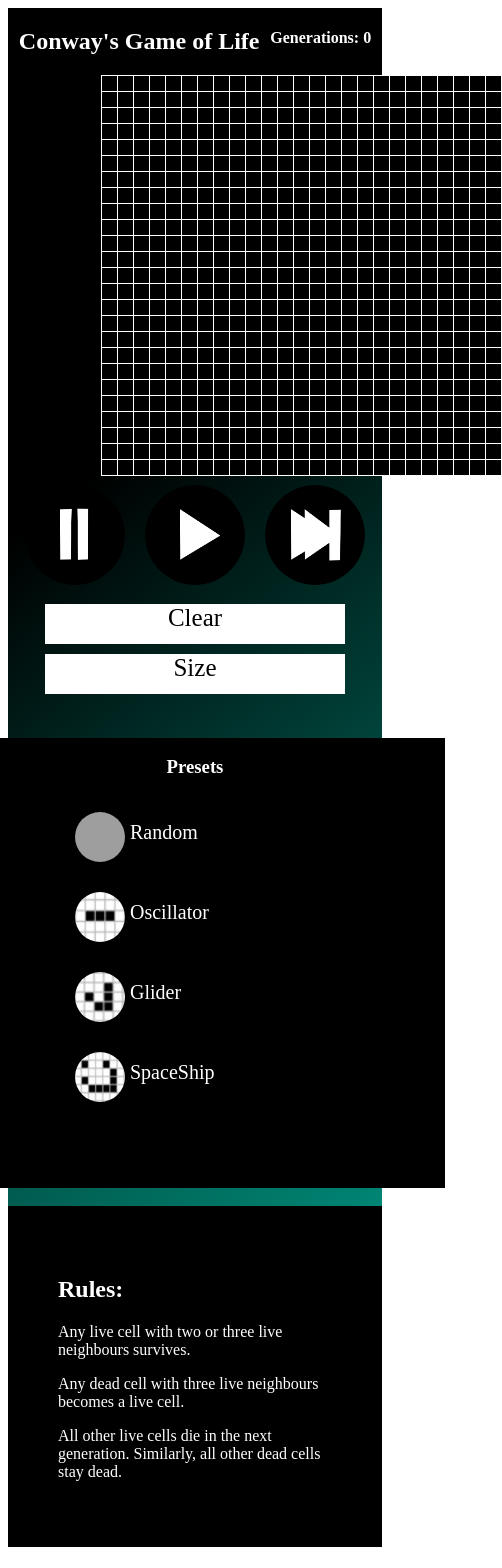
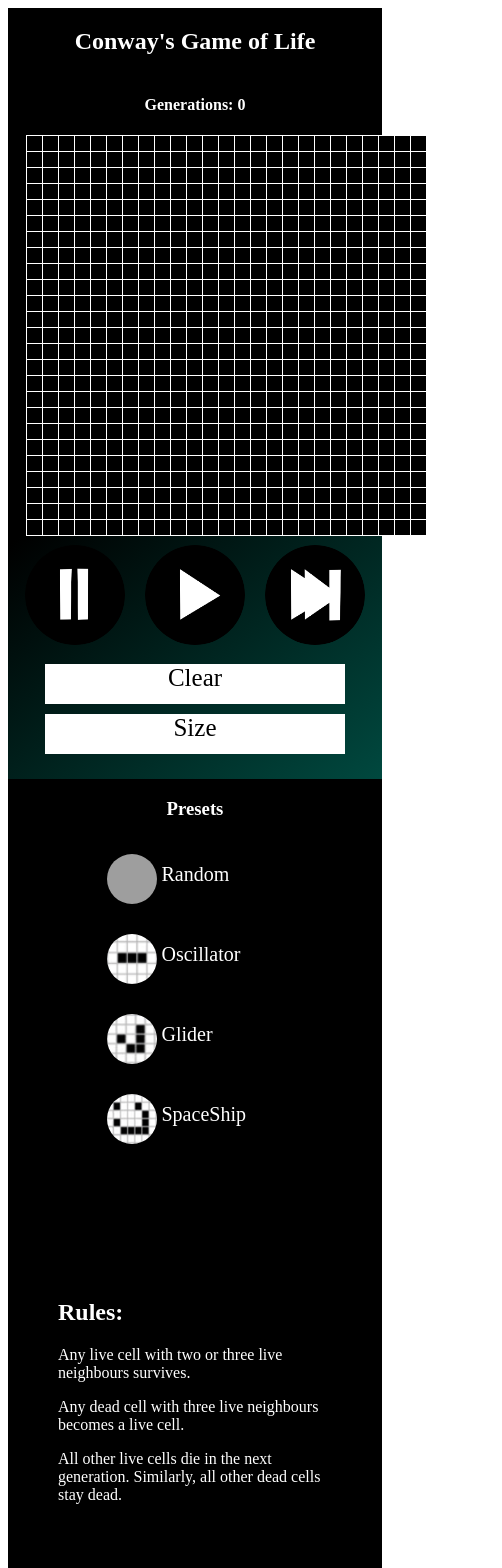
Before and after one commit to TreyMcGarity/Game_Of_Life, a React (Create React App) app in the folder game_of_life/: page / in a window 390 px wide. Shown: the top 1568 px of the page, 502 px wide, since content can reach past the window. Built offline with nearby package versions, Linux system fonts and the light colour scheme; grey boxes are pictures that could not be loaded; the HTML template or start-up script is replaced by a standard one.

Commit message:
more stylistic changes and unable to get grid centered yet

```diff
--- a/game_of_life/src/styles/Controls.css
+++ b/game_of_life/src/styles/Controls.css
@@ -24,7 +24,7 @@
     box-shadow: 2px 2px 15px white;
 }
 
-button:hover {
+.button:hover {
     box-shadow: 2px 2px 15px white;
 }
 
--- a/game_of_life/src/styles/Game.css
+++ b/game_of_life/src/styles/Game.css
@@ -12,6 +12,13 @@
     color: white;
 }
 
+@media (max-width: 600px) {
+    .top {
+        display: flex;
+        flex-direction: column;
+    }
+}
+
 .main {
     display: flex;
     flex-direction: column;
--- a/game_of_life/src/styles/Grid.css
+++ b/game_of_life/src/styles/Grid.css
@@ -1,6 +1,12 @@
 .grid {
     margin: 0 25%;
     line-height: 0;
+}
+
+@media (max-width: 600px) {
+    .grid {
+        margin: 0 5%;
+    }
 }
 
 .small {
--- a/game_of_life/src/styles/Presets.css
+++ b/game_of_life/src/styles/Presets.css
@@ -8,6 +8,13 @@
     margin: 5%;
     color: white;
     background-color: black;
+}
+
+@media (max-width: 600px) {
+    .presets {
+        width: 100%;
+        margin: 0;
+    }
 }
 
 h3 {
```
